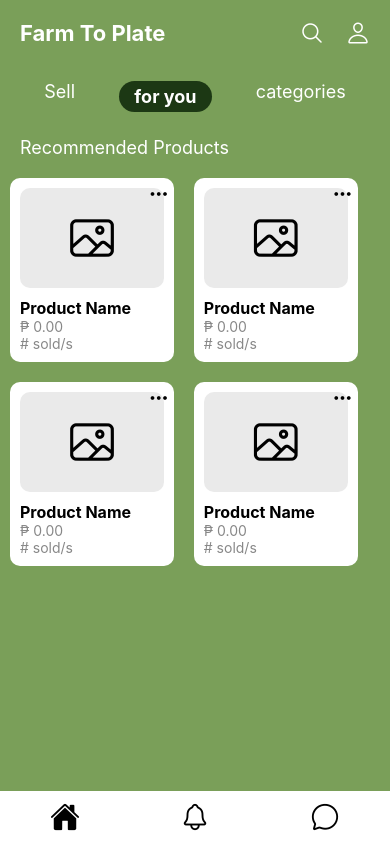
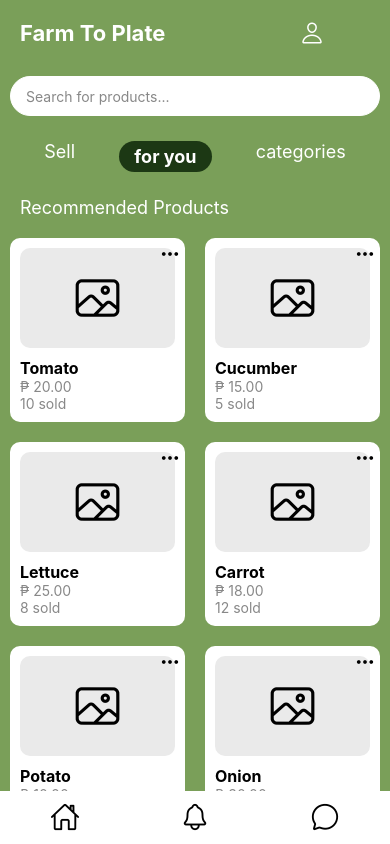
Before and after one commit to Moshiie/Farm-to-Plate, a React Native app: screen /Home in a window 390 px wide. Built offline with nearby package versions, Linux system fonts and the light colour scheme.

Commit message:
ey
commitment of life

```diff
--- a/screens/HomeScreen.js
+++ b/screens/HomeScreen.js
@@ -1,20 +1,33 @@
-import React from 'react';
+import React, { useState } from 'react';
 import {
   StyleSheet,
   View,
   Text,
   FlatList,
   TouchableOpacity,
+  TextInput,
+  Dimensions,
 } from 'react-native';
 import { Ionicons } from '@expo/vector-icons';
+
+const screenWidth = Dimensions.get('window').width;
+const cardWidth = (screenWidth / 2) - 20; // Adjust for margin/padding
+
 export default function HomeScreen() {
+  const [searchQuery, setSearchQuery] = useState('');
+
   const products = [
-    { id: '1', name: 'Product Name', price: '₱ 0.00', sold: '# sold/s' },
-    { id: '2', name: 'Product Name', price: '₱ 0.00', sold: '# sold/s' },
-    { id: '3', name: 'Product Name', price: '₱ 0.00', sold: '# sold/s' },
-    { id: '4', name: 'Product Name', price: '₱ 0.00', sold: '# sold/s' },
+    { id: '1', name: 'Tomato', price: '₱ 20.00', sold: '10 sold' },
+    { id: '2', name: 'Cucumber', price: '₱ 15.00', sold: '5 sold' },
+    { id: '3', name: 'Lettuce', price: '₱ 25.00', sold: '8 sold' },
+    { id: '4', name: 'Carrot', price: '₱ 18.00', sold: '12 sold' },
+    { id: '5', name: 'Potato', price: '₱ 10.00', sold: '20 sold' },
+    { id: '6', name: 'Onion', price: '₱ 30.00', sold: '7 sold' },
+  ];
 
-  ];
+  const filteredProducts = products.filter(product =>
+    product.name.toLowerCase().includes(searchQuery.toLowerCase())
+  );
 
   const renderProduct = ({ item }) => (
     <View style={styles.productCard}>
@@ -36,10 +49,18 @@ export default function HomeScreen() {
       <View style={styles.topBar}>
         <Text style={styles.logoText}>Farm To Plate</Text>
         <View style={styles.searchContainer}>
-          <Ionicons name="search-outline" size={24} color="#fff" />
           <Ionicons name="person-outline" size={24} color="#fff" />
         </View>
       </View>
+
+      {/* Search Bar */}
+      <TextInput
+        style={styles.searchBar}
+        placeholder="Search for products..."
+        placeholderTextColor="#888"
+        value={searchQuery}
+        onChangeText={setSearchQuery}
+      />
 
       {/* Categories */}
       <View style={styles.categoriesContainer}>
@@ -57,17 +78,17 @@ export default function HomeScreen() {
       {/* Product list */}
       <Text style={styles.recommendedTitle}>Recommended Products</Text>
       <FlatList
-        data={products}
+        data={filteredProducts}
         renderItem={renderProduct}
         keyExtractor={(item) => item.id}
         numColumns={2}
         contentContainerStyle={styles.productList}
       />
 
-      {/* Bottom navigation */}
+      {/* Bottom navigation buttons */}
       <View style={styles.bottomNav}>
         <TouchableOpacity style={styles.navButton}>
-          <Ionicons name="home" size={30} color="#000" />
+          <Ionicons name="home-outline" size={30} color="#000" />
         </TouchableOpacity>
         <TouchableOpacity style={styles.navButton}>
           <Ionicons name="notifications-outline" size={30} color="#000" />
@@ -100,6 +121,15 @@ const styles = StyleSheet.create({
     flexDirection: 'row',
     width: 70,
     justifyContent: 'space-between',
+  },
+  searchBar: {
+    height: 40,
+    borderColor: '#fff',
+    borderWidth: 1,
+    borderRadius: 20,
+    paddingHorizontal: 15,
+    margin: 10,
+    backgroundColor: '#fff',
   },
   categoriesContainer: {
     flexDirection: 'row',
@@ -136,7 +166,7 @@ const styles = StyleSheet.create({
     margin: 10,
     borderRadius: 10,
     padding: 10,
-    width: '42%',
+    width: cardWidth,
   },
   imagePlaceholder: {
     height: 100,
@@ -166,6 +196,9 @@ const styles = StyleSheet.create({
     justifyContent: 'space-around',
     backgroundColor: '#fff',
     paddingVertical: 10,
+    position: 'absolute',
+    bottom: 0,
+    width: '100%',
   },
   navButton: {
     alignItems: 'center',
--- a/screens/LoginScreen.js
+++ b/screens/LoginScreen.js
@@ -27,13 +27,13 @@ export default function LoginScreen() {
 
   return (
     <ImageBackground
-      source={require('../images/plate.jpg')} // Replace with your background image
+      source={require('../images/plate.jpg')}
       style={styles.background}
       resizeMode="cover"
     >
       <View style={styles.container}>
         <Image
-          source={require('../images/Farm to Plate.png')} // Add your logo image here
+          source={require('../images/Farm to Plate.png')}
           style={styles.logo}
         />
         <Text style={styles.title}>Login</Text>
@@ -94,7 +94,7 @@ const styles = StyleSheet.create({
     alignItems: 'center',
   },
   logo: {
-    width: 150,  // Adjust the size based on your logo
+    width: 150,
     height: 150,
     marginBottom: 20,
   },
```
Also changed, not shown: package.json (+5 -2 lines), screens/ChatScreen.js (added, +10 -0 lines), screens/NotificationScreen.js (added, +10 -0 lines), 1 other file (tests, documents, lock files or other folders).
